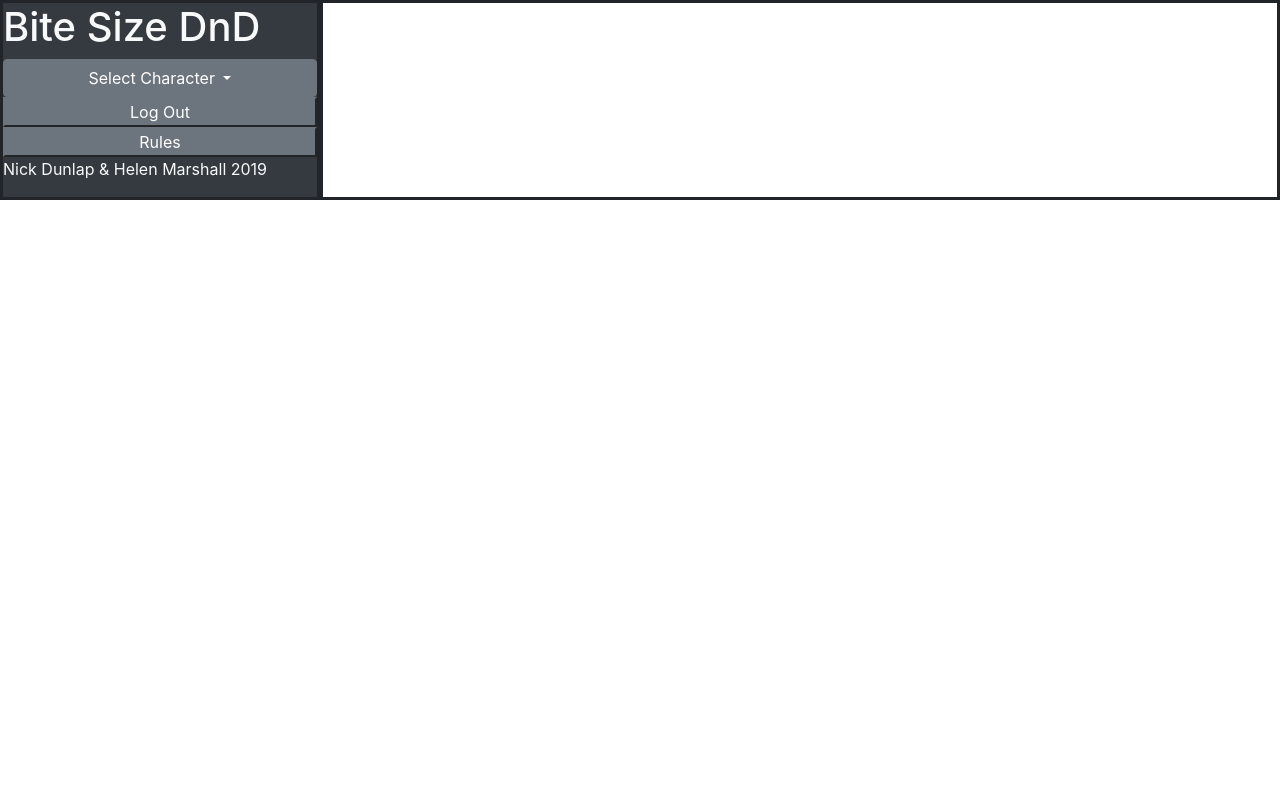
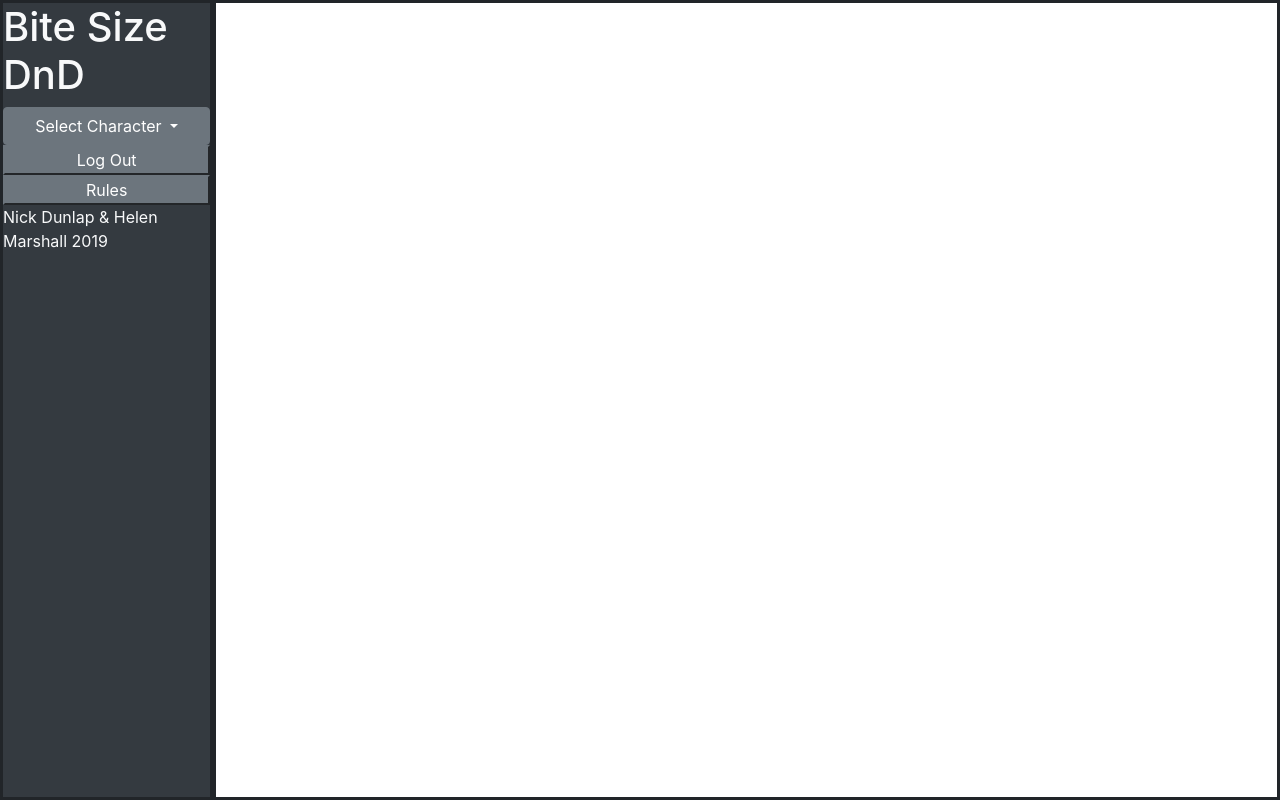
Before and after one commit to marshallhelenm/minidnd, a PHP site: page / in a window 1280 px wide. Run offline with PHP 8.4, Linux system fonts and the light colour scheme.

Commit message:
screen fills now

```diff
--- a/mini-dnd-frontend/index.html
+++ b/mini-dnd-frontend/index.html
@@ -18,7 +18,7 @@
     <div id='screen' class='container-fluid'>
     <div class='row no-gutters'>
 
-      <div id='left' class='col-3'>
+      <div id='left' class='col-2'>
         <nav id='side-bar' class='nav flex-column bg-dark'>
             <h1 id='logo' class='nav-item text-light'>Bite Size DnD</h1>
           <div id='side-logo' class="nav-item"></div>
--- a/mini-dnd-frontend/styles.css
+++ b/mini-dnd-frontend/styles.css
@@ -5,13 +5,13 @@
 
 #side-bar{
     border: solid;
+    height: 100vh;
+
 
 }
 
 #left{
-
-    top: 0;
-    bottom: 0;
+    min-width: 200px;
 }
 
 #logo{
@@ -19,12 +19,13 @@
 }
 
 #credits{
-    /* justify-content: flex-end; */
-    /* float: right; */
+    /* align-self: flex-end; */
+
 }
 
 #side-menu{
     flex-direction: column;
+    max-width: 100%;
 }
 
 #charForm{
@@ -37,11 +38,13 @@
 
 #screen{
     padding: 0;
+
 }
 
 .no-gutters {
     margin-right: 0;
     margin-left: 0;
+
 
     > .col,
     > [class*="col-"] {
```
